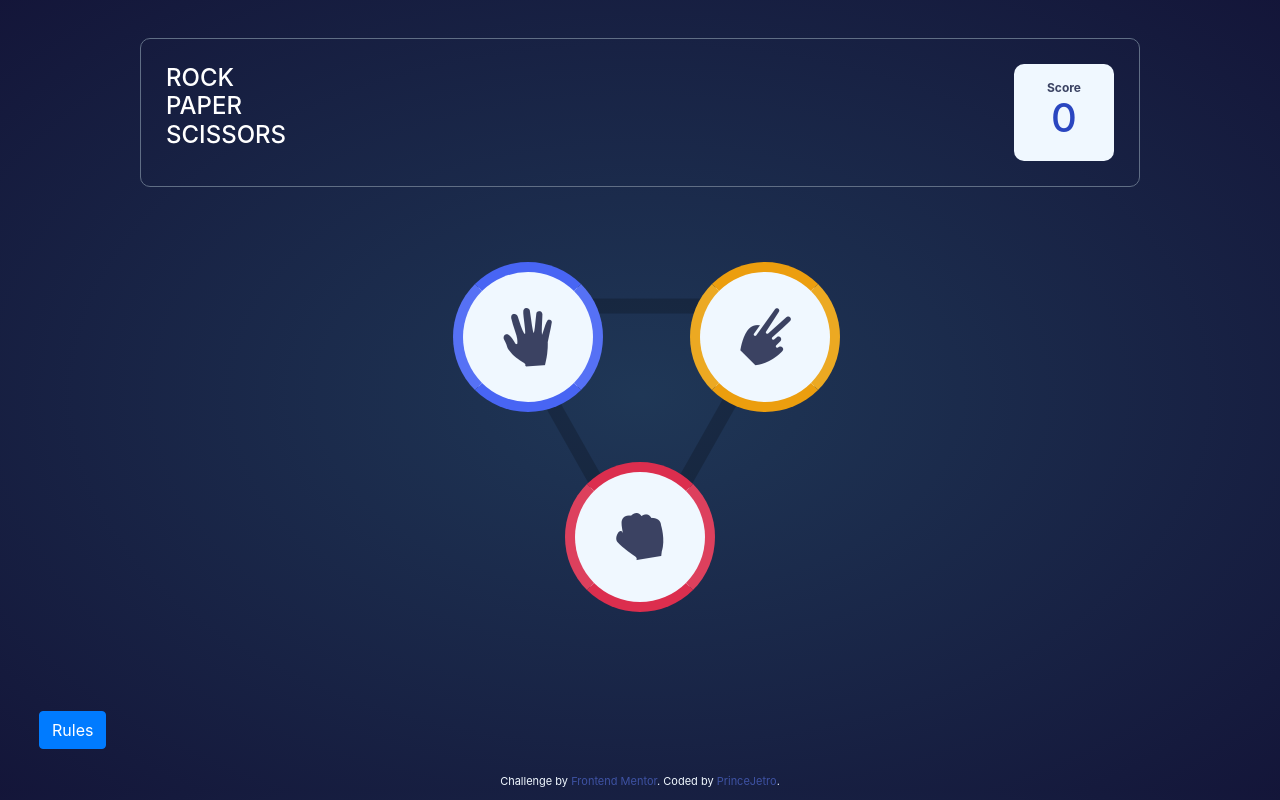
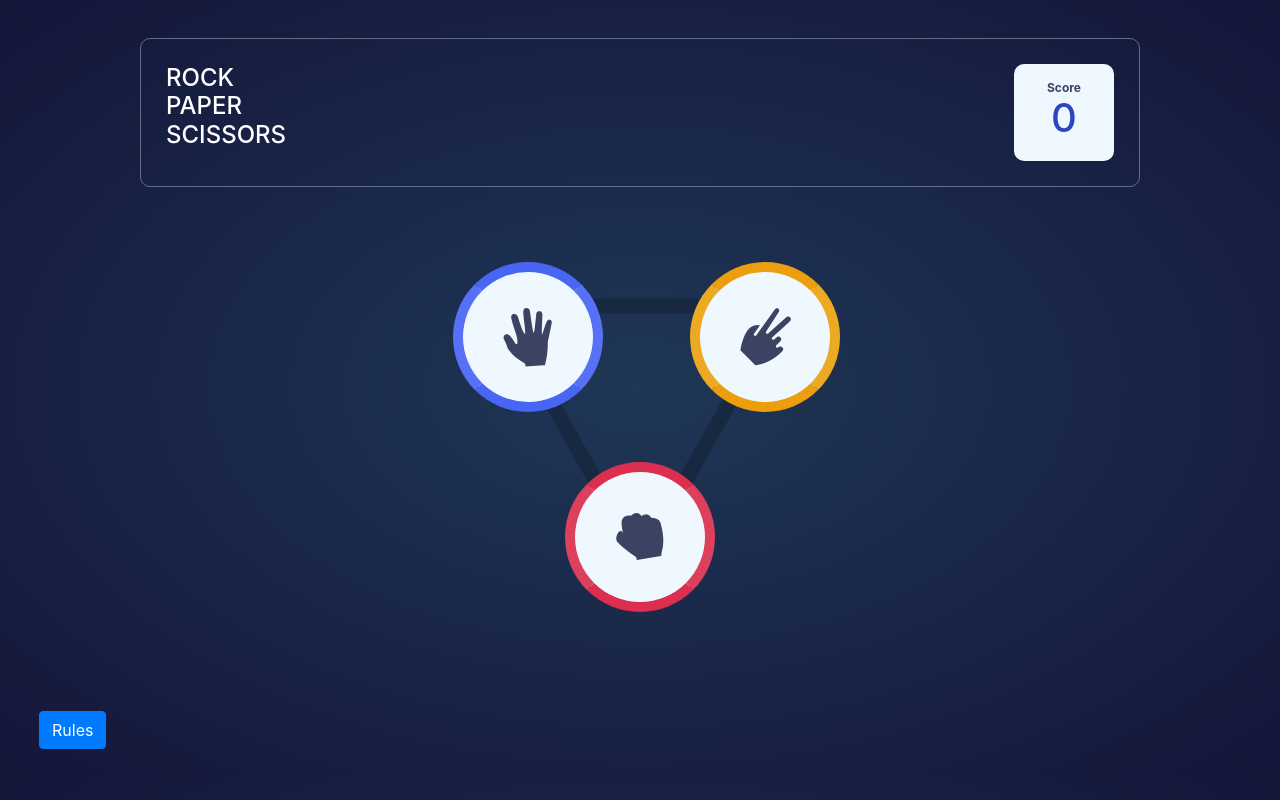
Before and after one commit to PrinceJetro/multiplayer-rock-paper-scissors, a plain HTML site: page index.html in a window 1280 px wide. Drawn offline with nearby package versions, Linux system fonts and the light colour scheme.

Commit message:
commented out the coded by me

```diff
--- a/index.html
+++ b/index.html
@@ -132,10 +132,10 @@
 
 
 
-  <div class="attribution" style="color: aliceblue;">
+ <!-- <div class="attribution" style="color: aliceblue;">
     Challenge by <a href="https://www.frontendmentor.io?ref=challenge" target="_blank">Frontend Mentor</a>.
     Coded by <a href="http://adegbuyi-jephthah.vercel.app/" target="_blank">PrinceJetro</a>.
-  </div>
+  </div>-->
       <!-- Optional JavaScript -->
     <!-- jQuery first, then Popper.js, then Bootstrap JS -->
     <script src="https://code.jquery.com/jquery-3.2.1.slim.min.js" integrity="sha384-KJ3o2DKtIkvYIK3UENzmM7KCkRr/rE9/Qpg6aAZGJwFDMVNA/GpGFF93hXpG5KkN" crossorigin="anonymous"></script>
```
